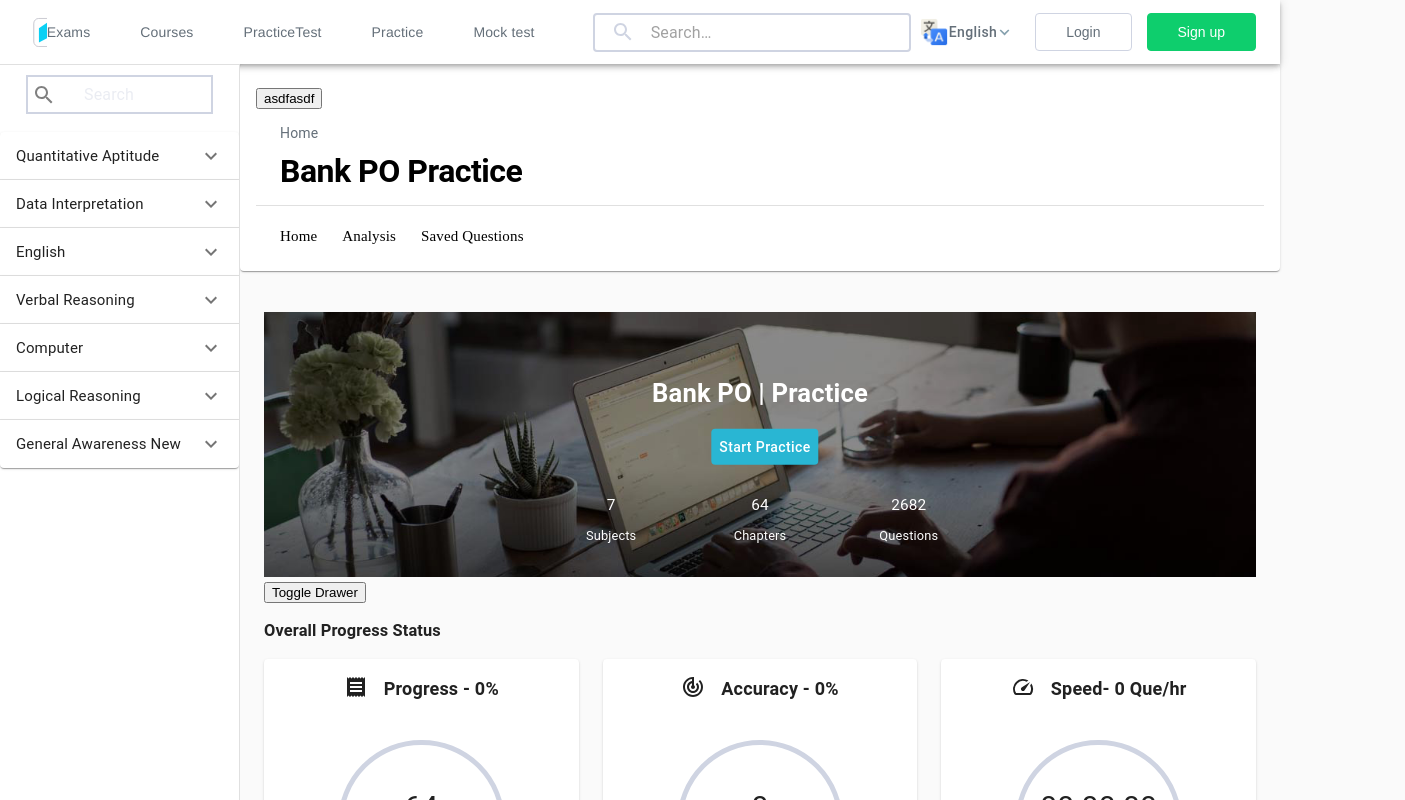
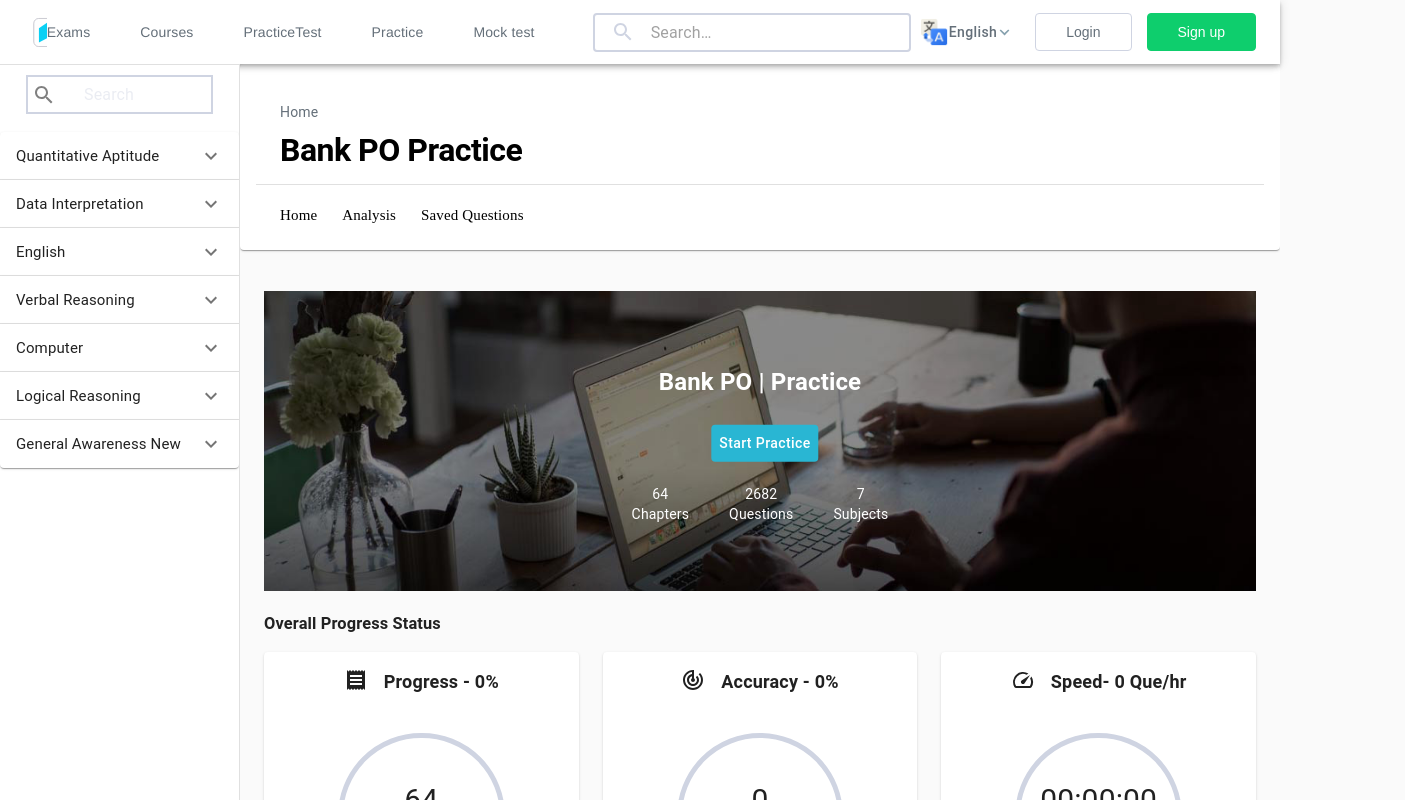
Before and after one commit to Funya1337/fl-mui-menu, a React (Create React App) app: page /practicetest in a window 1280 px wide. Shown: the top 800 px of the page, 1405 px wide, since content can reach past the window. Built offline with nearby package versions, Linux system fonts and the light colour scheme.

Commit message:
improvements

```diff
--- a/src/components/PracticeTest/PracticeTest.js
+++ b/src/components/PracticeTest/PracticeTest.js
@@ -60,6 +60,7 @@ export default function PracticeTest(props) {
     <div className={classes.root}>
       <CssBaseline />
       <Drawer
+        onClose={closeMenus}
         className={classes.drawer}
         variant="persistent"
         anchor="left"
@@ -208,10 +209,9 @@ export default function PracticeTest(props) {
           </ExpansionPanel>
         </List>
       </Drawer>
-      <main className={classes.content}>
+      <div className={classes.content}>
         <div className={classes.drawerHeader} />
         <Paper className={classes.root1}>
-          <button>asdfasdf</button>
           <Container fixed>
             <p style={{ color: cssVars.grey }}>Home</p>
             <Typography
@@ -247,7 +247,11 @@ export default function PracticeTest(props) {
           <br />
           <br />
           <div className={classes.imgClass}>
-            <img src={banner} style={{ width: "100%" }} alt="banner" />
+            <img
+              src={banner}
+              style={{ width: "100%", minHeight: 300 }}
+              alt="banner"
+            />
             <div className={classes.textOnImgTop}>Bank PO | Practice</div>
             <div className={classes.textOnImg}>
               <MockButton
@@ -260,20 +264,35 @@ export default function PracticeTest(props) {
                 bottomButtonStyleMockOtherActive={true}
               />
             </div>
-            <div>
-              <div className={classes.textOnImgBottomCenter}>64</div>
-              <div className={classes.textOnImgBottomCenter1}>Chapters</div>
-            </div>
-            <div>
-              <div className={classes.textOnImgBottomRight}>2682</div>
-              <div className={classes.textOnImgBottomRight1}>Questions</div>
-            </div>
-            <div>
-              <div className={classes.textOnImgBottomLeft}>7</div>
-              <div className={classes.textOnImgBottomLeft1}>Subjects</div>
+            <div
+              style={{
+                display: "flex",
+                position: "absolute",
+                top: "70%",
+                left: "50%",
+                transform: "translate(-50%, -50%)"
+              }}
+            >
+              <div style={{ padding: 20 }}>
+                <div>64</div>
+                <div>Chapters</div>
+              </div>
+              <div style={{ padding: 20 }}>
+                <div>2682</div>
+                <div>Questions</div>
+              </div>
+              <div style={{ padding: 20 }}>
+                <div>7</div>
+                <div>Subjects</div>
+              </div>
             </div>
           </div>
-          <button onClick={handleToggleDrawer}>Toggle Drawer</button>
+          <button
+            style={{ display: isDesktop ? "none" : "block", float: "right" }}
+            onClick={handleToggleDrawer}
+          >
+            Toggle Drawer
+          </button>
           <h3>Overall Progress Status</h3>
           <div style={{ flexGrow: 1 }}>
             <Grid container spacing={3}>
@@ -385,7 +404,7 @@ export default function PracticeTest(props) {
             </Grid>
           </div>
         </Container>
-      </main>
+      </div>
     </div>
   );
 }
--- a/src/components/PracticeTest/styles.js
+++ b/src/components/PracticeTest/styles.js
@@ -106,22 +106,8 @@ export const useStyles = makeStyles(theme => ({
     top: "30%",
     left: "50%",
     transform: "translate(-50%, -50%)",
-    fontSize: "2vw",
+    fontSize: 24,
     fontWeight: "bold"
-  },
-  textOnImgBottomCenter: {
-    position: "absolute",
-    bottom: "20%",
-    left: "50%",
-    transform: "translate(-50%, -50%)",
-    fontSize: "1.2vw"
-  },
-  textOnImgBottomCenter1: {
-    position: "absolute",
-    bottom: "10%",
-    left: "50%",
-    transform: "translate(-50%, -50%)",
-    fontSize: "1vw"
   },
   textOnImgBottomRight: {
     position: "absolute",
```
